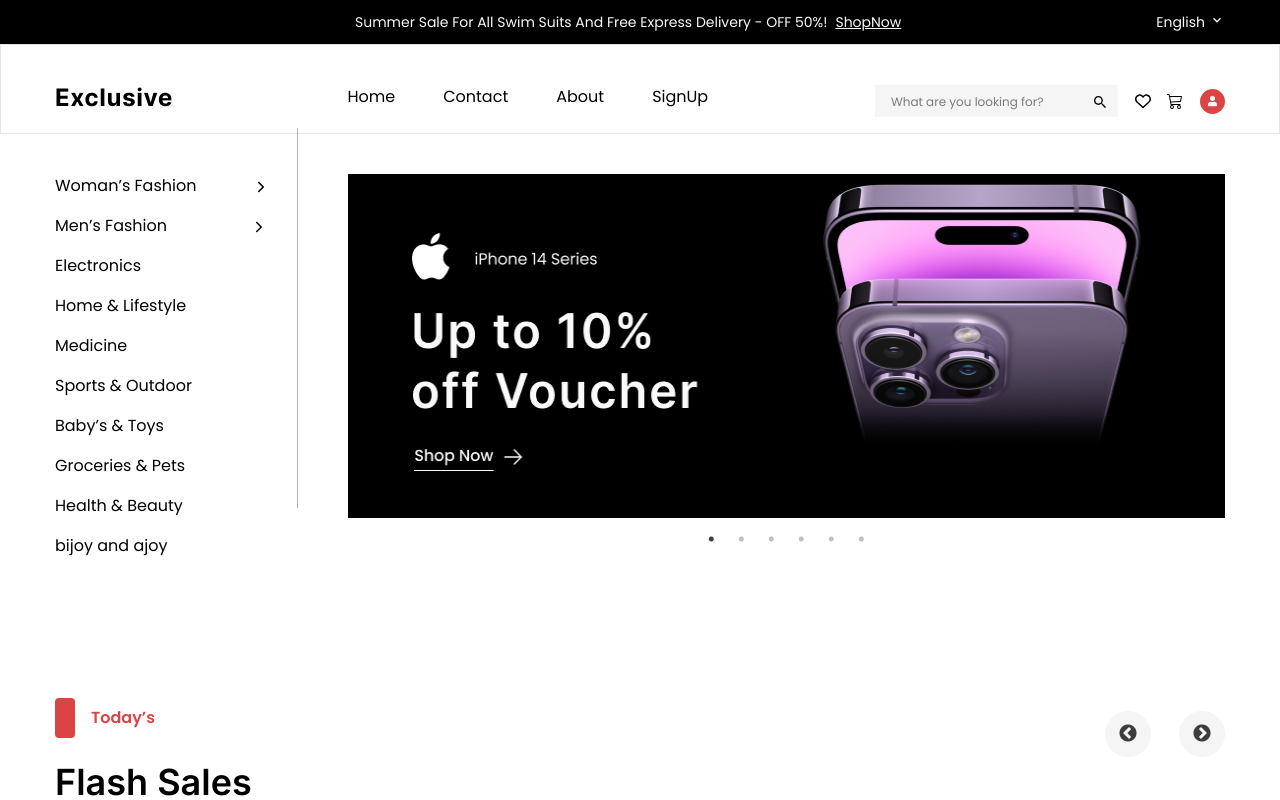
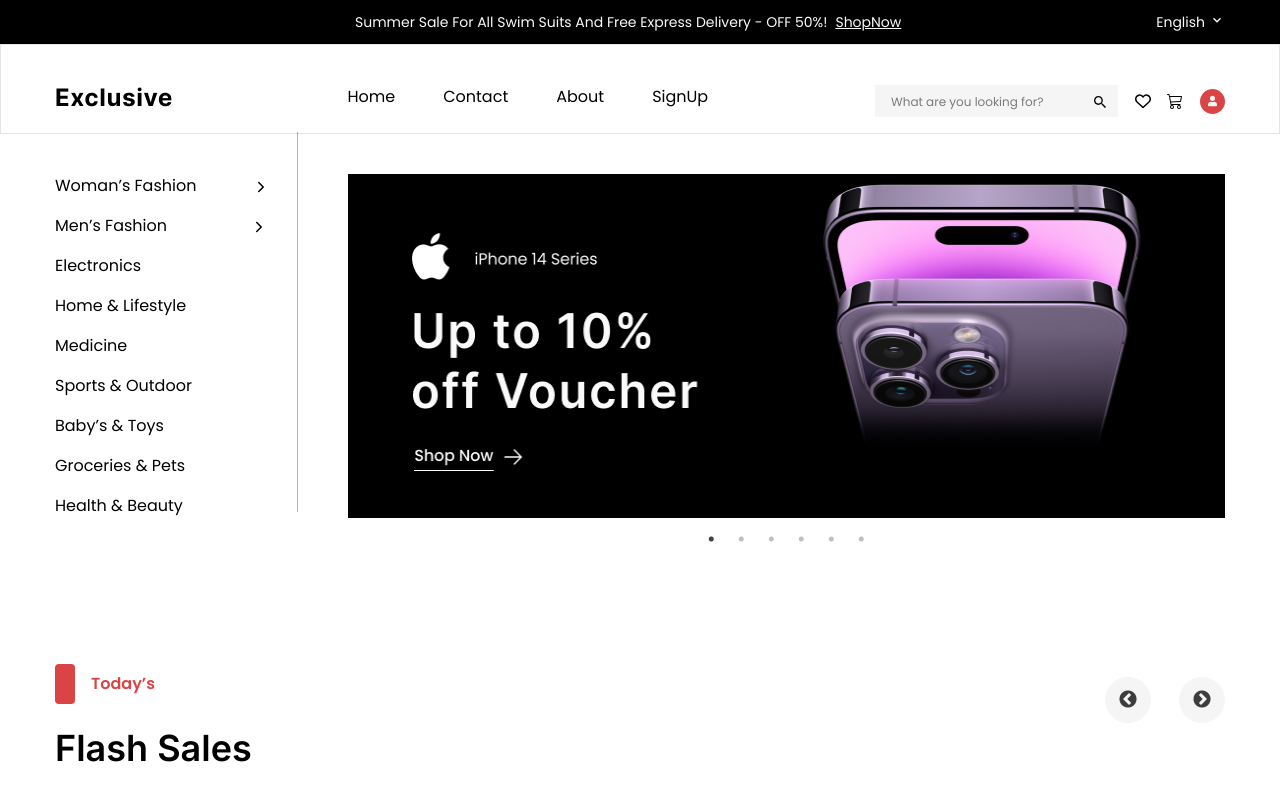
Before and after one commit to bijoysahadev/EComerce_Exclusive, a React (Vite) app: page / in a window 1280 px wide. Shown: the top 800 px of the page. Built offline with nearby package versions, Linux system fonts and the light colour scheme.

Commit message:
feat problem fix

```diff
--- a/src/layouts/Banner.jsx
+++ b/src/layouts/Banner.jsx
@@ -50,7 +50,7 @@
        <CategoryList  text={`Baby’s & Toys`} type={`false`}/>
        <CategoryList  text={`Groceries & Pets`} type={`false`}/>
        <CategoryList  text={`Health & Beauty`} type={`false`}/>
-       <CategoryList  text={`bijoy and ajoy`} type={`false`}/>
+
        </ul>
 
         </div>
```
